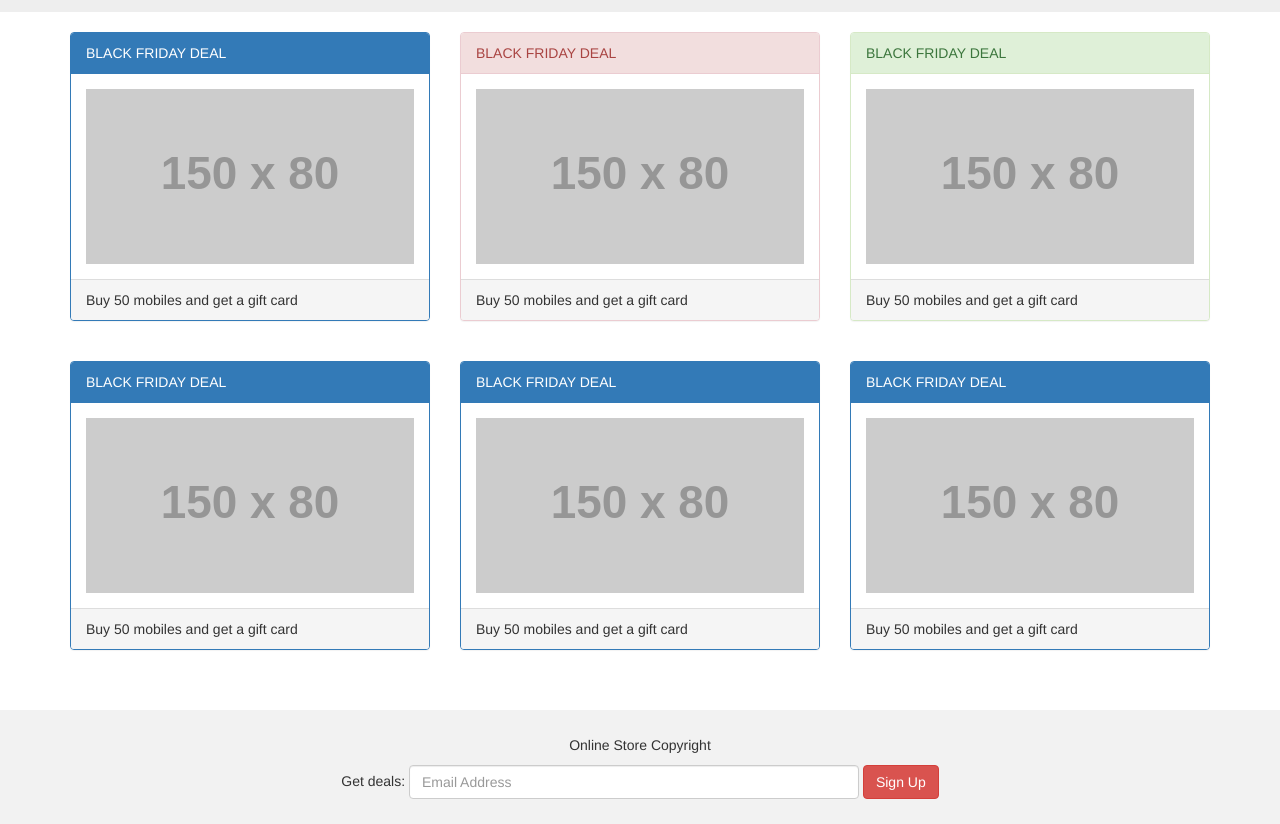
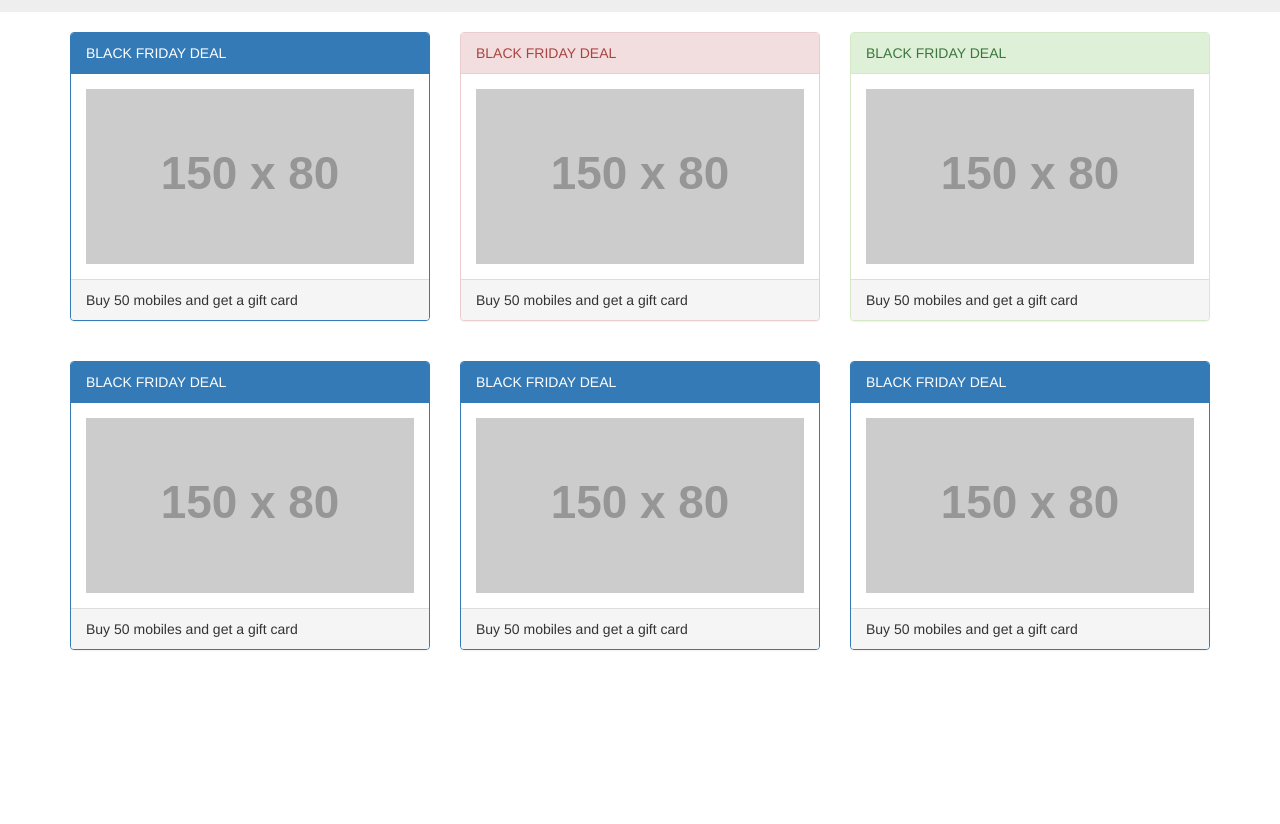
Before and after one commit to theriley106/SpinxMakingLifeEasier, a plain HTML site: page index.html in a window 1280 px wide. Shown: the part 132-956 px from the top of the page. After the commit the page ends 842 px from the top, so only its background shows below. Drawn offline with nearby package versions, Linux system fonts and the light colour scheme; placeholder pictures from the web are drawn by us.

Commit message:
Removed footer

```diff
--- a/index.html
+++ b/index.html
@@ -89,13 +89,5 @@
   </div>
 </div><br><br>
 
-<footer class="container-fluid text-center">
-  <p>Online Store Copyright</p>
-  <form class="form-inline">Get deals:
-    <input type="email" class="form-control" size="50" placeholder="Email Address">
-    <button type="button" class="btn btn-danger">Sign Up</button>
-  </form>
-</footer>
-
 </body>
 </html>
```
